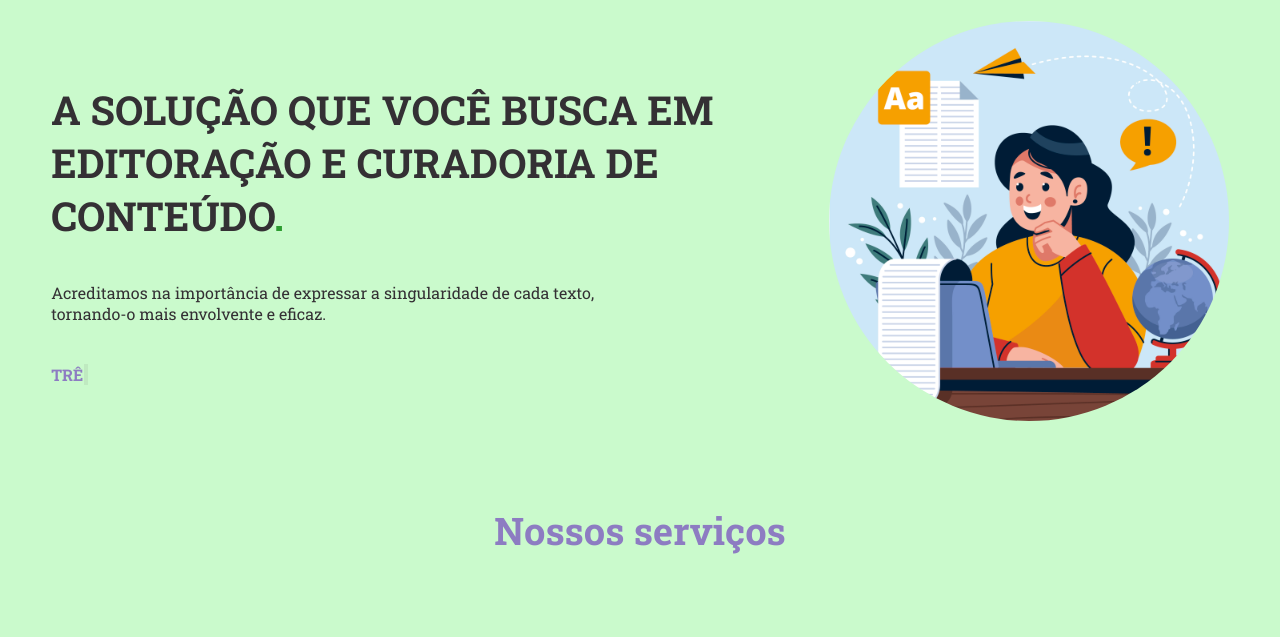
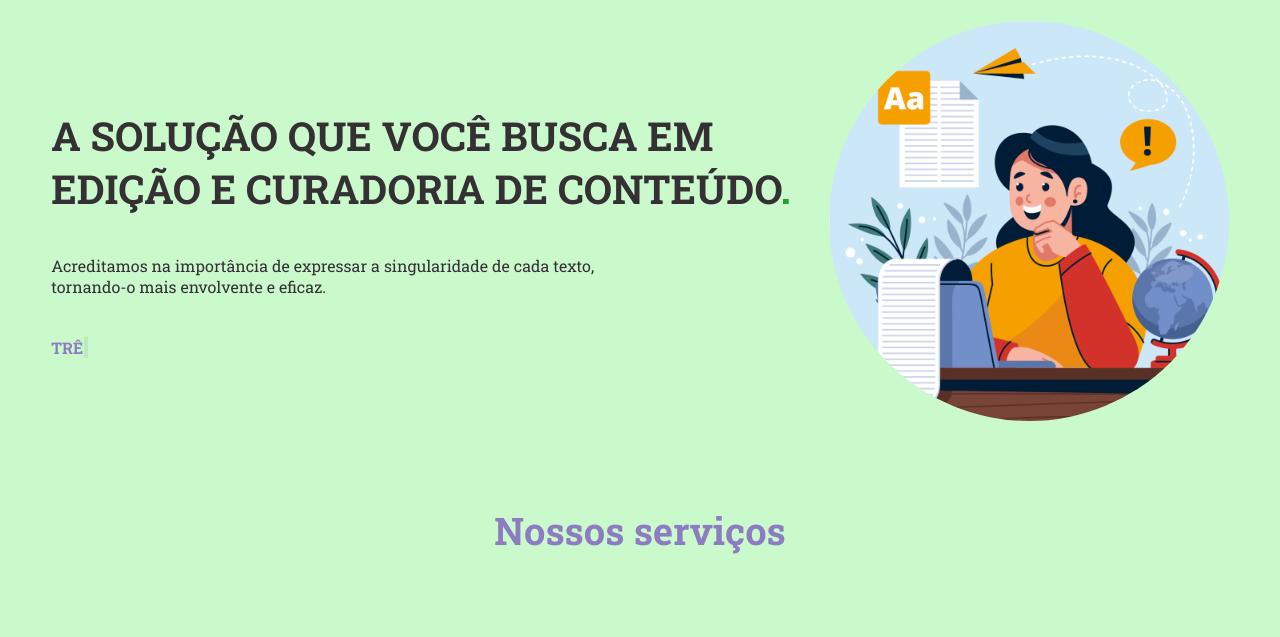
Before and after one commit to anacirqueira/trestons, a website with bundled scripts: page trestons/index.html in a window 1280 px wide. Shown: the part 119-756 px from the top of the page. Built offline with nearby package versions, Linux system fonts and the light colour scheme.

Commit message:
Update index.html

```diff
--- a/trestons/index.html
+++ b/trestons/index.html
@@ -52,7 +52,7 @@
       <div class="interface">
         <div class="flex">
           <div class="txt-topo-site">
-            <h1>A solução que você busca em editoração e curadoria de conteúdo<span>.</span></h1>
+            <h1>A solução que você busca em edição e curadoria de conteúdo<span>.</span></h1>
             <p>Acreditamos na importância de expressar a singularidade de cada texto,<br>
                tornando-o mais envolvente e eficaz.</p>
               <div class="letering">
```
